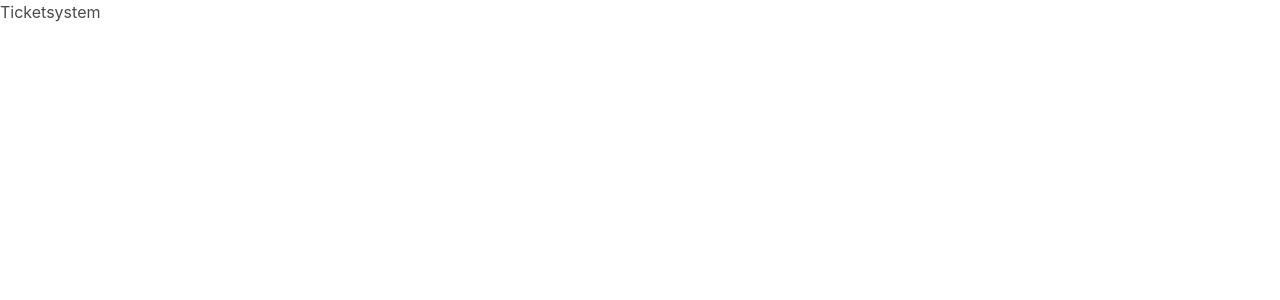
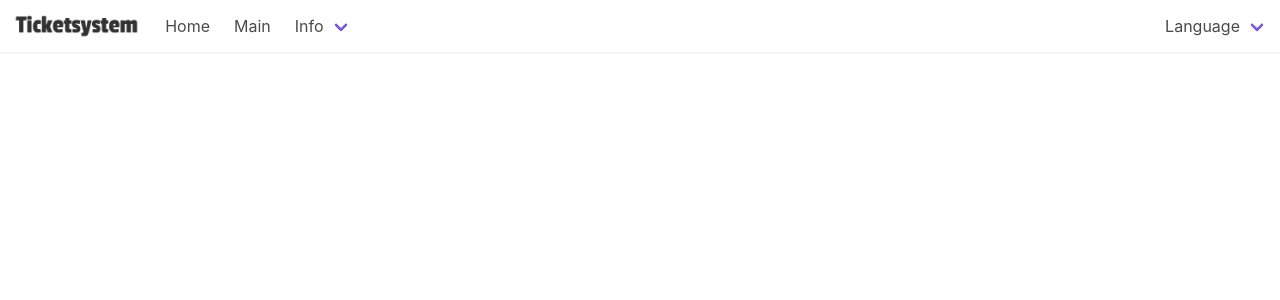
Before and after one commit to WilhelmKkampelmann/ticketsystem3.0, a Vue app: page /main in a window 1280 px wide. Shown: the top 300 px of the page. Built offline with nearby package versions, Linux system fonts and the light colour scheme.

Commit message:
raw navbar

```diff
--- a/src/App.vue
+++ b/src/App.vue
@@ -1,7 +1,6 @@
 <template>
   <div id="app">
     <Header />
-
     <router-view />
   </div>
 </template>
@@ -17,4 +16,9 @@ export default {
 };
 </script>
 <style>
+*{
+  padding: 0;
+  margin: 0;
+  box-sizing: border-box;
+}
 </style>
--- a/src/components/Header.vue
+++ b/src/components/Header.vue
@@ -1,6 +1,23 @@
 <template>
-  <b-navbar>
-    <template slot="brand"> Ticketsystem </template>
+  <b-navbar shadow>
+    <template slot="brand"
+      ><b-navbar-item tag="router-link" :to="{ path: '/' }">
+        <img src="@/assets/logo.png" /> </b-navbar-item
+    ></template>
+    <template slot="start">
+      <b-navbar-item href="#"> Home </b-navbar-item>
+      <b-navbar-item href="#"> Main </b-navbar-item>
+      <b-navbar-dropdown hoverable label="Info">
+        <b-navbar-item href="#"> About </b-navbar-item>
+        <b-navbar-item href="#"> Contact </b-navbar-item>
+      </b-navbar-dropdown>
+    </template>
+    <template slot="end">
+      <b-navbar-dropdown hoverable right label="Language">
+        <b-navbar-item href="#" value="de"> English </b-navbar-item>
+        <b-navbar-item href="#" value="de"> German </b-navbar-item>
+      </b-navbar-dropdown>
+    </template>
   </b-navbar>
 </template>
 
```
Also changed, not shown: src/views/Main.vue (added, +13 -0 lines), src/assets/logo.png.
